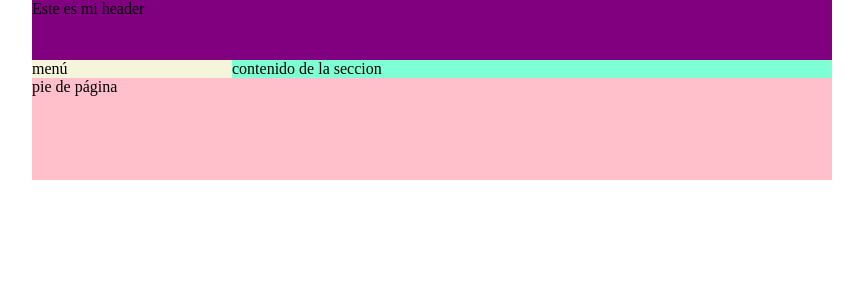
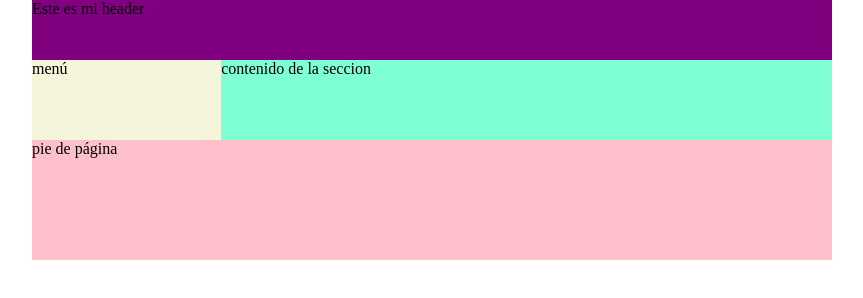
Before and after one commit to AndresBalles2/boxModel, a plain HTML site: page index.html in a window 1280 px wide. Shown: the whole page, without its empty margins (208-1071 px from the left). Drawn offline with Linux system fonts and the light colour scheme.

Commit message:
Estructura grid

```diff
--- a/css.css
+++ b/css.css
@@ -6,31 +6,35 @@ html,body{
 header{
     background-color: purple;
     height: 60px;
+    grid-area: header;
 }
 
-section{
-    background-color: green;
-}
 
 nav{
     background-color: beige;
-    float: left;
-    width: 25%;
+    grid-area: menu;
 }
 
 article{
     background-color: aquamarine;
-    float: left;
-    width: 75%;
+    height: 80px;
+    grid-area: content;
 }
 
 footer{
     background-color: pink;
     height: 120px;
+    grid-area: footer;
 }
 
 #container{
     background-color: orange;
     margin: 0 auto;
     max-width: 800px;
+    display: grid;
+    grid-template-areas:
+    'header header header header'
+    'menu content content content'
+    'footer footer footer footer'
+    ;
 }
--- a/index.html
+++ b/index.html
@@ -5,23 +5,19 @@
     <meta http-equiv="X-UA-Compatible" content="IE=edge">
     <meta name="viewport" content="width=device-width, initial-scale=1.0">
     <link rel="stylesheet" href="./css.css">
-    <title>Box Model Float</title>
+    <title>Box Model Flex</title>
 </head>
 <body>
     <div id="container">
         <header>
             Este es mi header
         </header>
-        <section>
-            <div id="wrapper">
                 <nav>
                     menú
                 </nav>
                 <article>
                     contenido de la seccion
                 </article>
-            </div>
-        </section>
         <footer>
             pie de página
         </footer>
```
